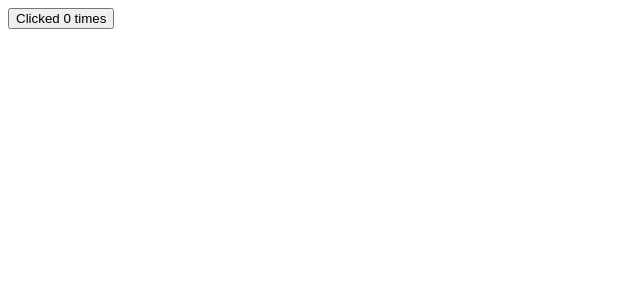
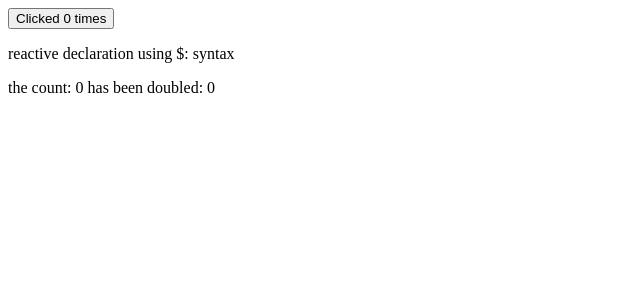
Before and after one commit to taylulz/Sfeeha, a Svelte app: page / in a window 1280 px wide. Shown: the top 300 px of the page, without its empty margins (0-640 px from the left). Built offline with nearby package versions, Linux system fonts and the light colour scheme.

Commit message:
reactive variable declarations

```diff
--- a/src/App.svelte
+++ b/src/App.svelte
@@ -2,12 +2,16 @@
   import logo from './assets/svelte.png'
   import Counter from './lib/Counter.svelte'
   let count = 0;
+  $: doubled = count * 2;
 
 	function incrementCount() {
-
+    count += 1;
   }
 </script>
 
 <button on:click={incrementCount}>
 	Clicked {count} {count === 1 ? 'time' : 'times'}
 </button>
+
+<p> reactive declaration using $: syntax</p>
+<p>the count: {count} has been doubled: {doubled}</p>
```
